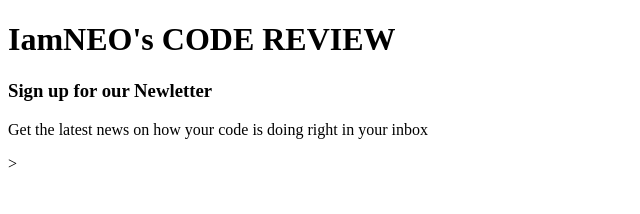
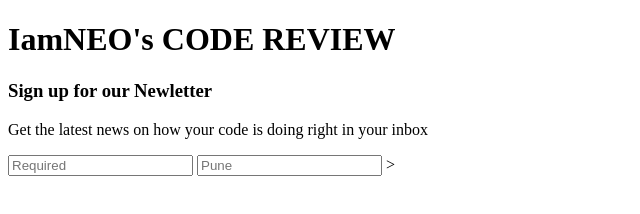
Before and after one commit to iamneo-production/dadafaffcec305619291bbaaaabbcbbfefone, a website: page public/index.html in a window 1280 px wide. Shown: the whole page, without its empty margins (0-640 px from the left). Drawn offline with Linux system fonts and the light colour scheme.

Commit message:
Backup Commit

```diff
--- a/public/index.html
+++ b/public/index.html
@@ -10,9 +10,12 @@
         <meta name="viewport" content="width=device-width, initial-scale=1.0">
 
         <h1>IamNEO's CODE REVIEW</h1>
+        </head>
+    <body>
         <h3>Sign up for our Newletter</h3>
     <p>Get the latest news on how your code is doing right in your inbox</p>
-    </head>
-    <body>
-        </body>
+    <input type="email" id="email" name="user_mail" placeholder="Required" required>
+       <input type="text" id="city" name="user_city" placeholder="Pune">
+
+</body>
         </html>>
```
